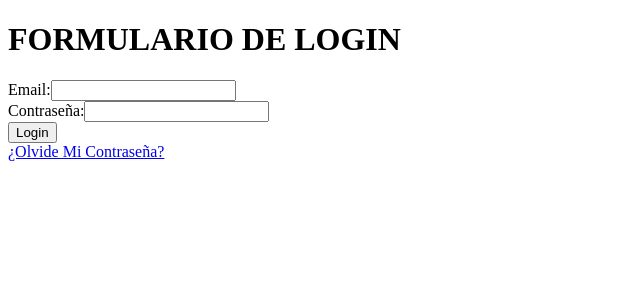
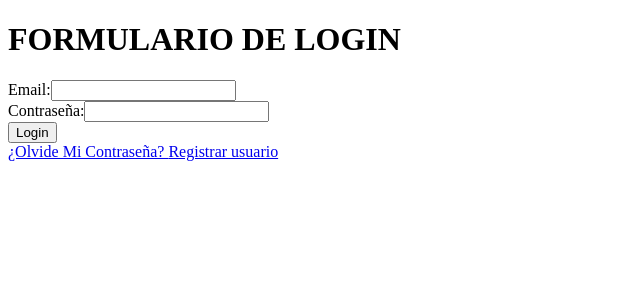
Before and after one commit to juandavidid/Proyecto_TaskMaster_Enyoi, a React (Vite) app in the folder TaskMaster_client/: page /login in a window 1280 px wide. Shown: the top 300 px of the page, without its empty margins (0-640 px from the left). Built offline with nearby package versions, Linux system fonts and the light colour scheme.

Commit message:
Se creo el archivo vercel.json para corregir posible error de rutas en produccion

```diff
--- a/TaskMaster_client/src/pages/login/Login.jsx
+++ b/TaskMaster_client/src/pages/login/Login.jsx
@@ -96,6 +96,11 @@ const Login = () => {
                 <span> ¿Olvide Mi Contraseña? </span>
             </Link>
 
+            <Link to={"/register"}>
+                <span> Registrar usuario </span>
+
+            </Link>
+
 
 
             {error && <p style={{ color: 'red' }}>{error}</p>}
```
Also changed, not shown: TaskMaster_client/vercel.json (added).
